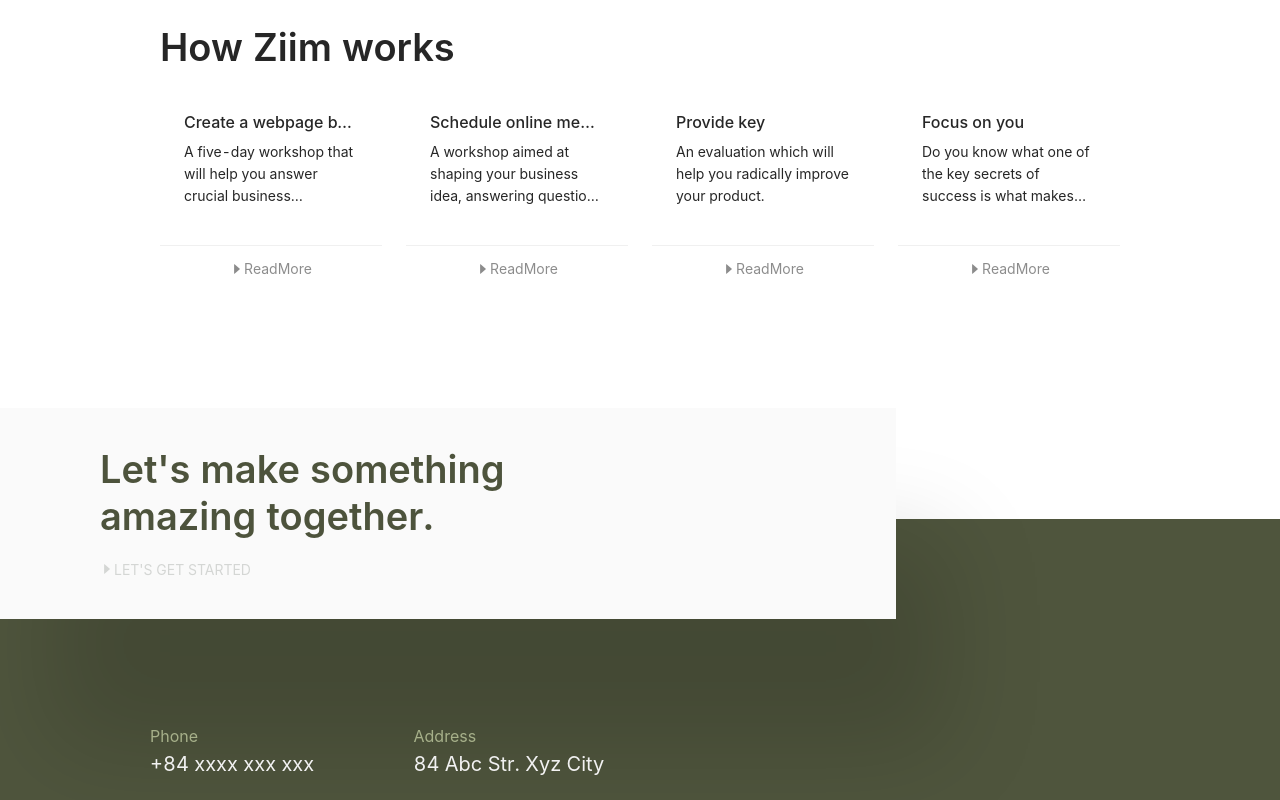
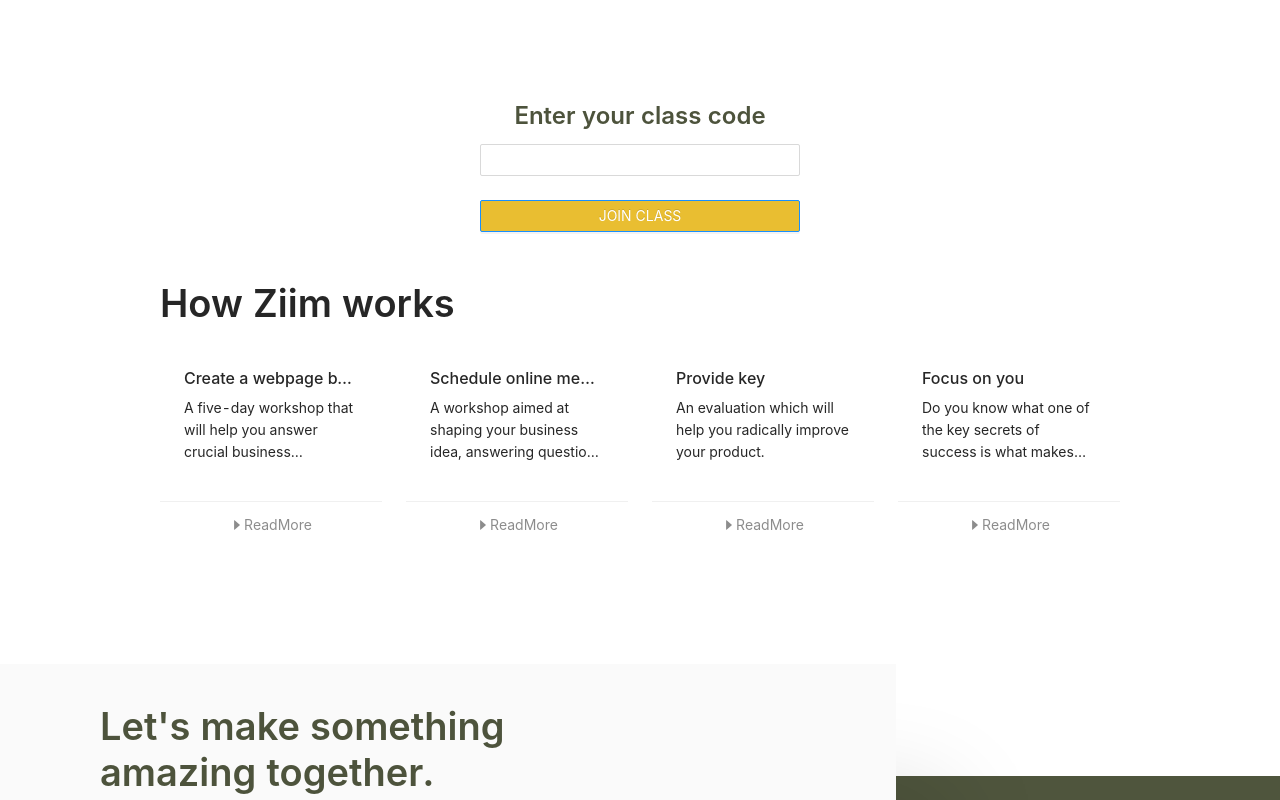
Before and after one commit to danghung97/ziim-hackcovy-client, a React (Create React App) app: page /confirm in a window 1280 px wide. Shown: the top 800 px of the page. Built offline with nearby package versions, Linux system fonts and the light colour scheme.

Commit message:
* add confirm code page

```diff
--- a/src/App.tsx
+++ b/src/App.tsx
@@ -5,6 +5,7 @@
 import "antd/dist/antd.css";
 import FooterZiim from "./component/footer/footer";
 import PageFinished from "./components/userPage";
+import ConfirmCode from "./components/confirmCode";
 
 function App() {
 	return (
@@ -16,6 +17,7 @@
 					<Route exact path="/" component={Home} />
 					<Route path="/create_page" component={CreatePage} />
 					<Route path="/page/:pageId" component={PageFinished} />
+					<Route path="/confirm" component={ConfirmCode} />
 				</Switch>
 			</div>
 			<FooterZiim />
--- /dev/null
+++ b/src/components/confirmCode/index.tsx
@@ -0,0 +1,67 @@
+import React from "react";
+import { Row, Col, Form, Button, Input } from "antd";
+import Title from "antd/lib/typography/Title";
+
+function ConfirmCode() {
+	const validateMessages = {
+		required: "${name} is required!",
+		types: {
+			email: "'${label}' is not validate email!",
+			number: "'${label}' is not a validate number!",
+		},
+		number: {
+			range: "'${label}' must be between ${min} and ${max}",
+		},
+	};
+
+	const onFinish = (values) => {
+		alert(JSON.stringify(values));
+	};
+
+	return (
+		<Row
+			style={{
+				paddingTop: 100,
+			}}
+		>
+			<Col span={9} />
+			<Col span={6}>
+				<Row justify="center" align="middle">
+					<Title
+						style={{
+							color: "#4D533C",
+						}}
+						level={3}
+					>
+						Enter your class code
+					</Title>
+					<Form
+						validateMessages={validateMessages}
+						onFinish={onFinish}
+						style={{
+							width: "100%",
+						}}
+					>
+						<Form.Item name="Code" rules={[{ required: true }]}>
+							<Input />
+						</Form.Item>
+						<Form.Item>
+							<Button
+								type="primary"
+								htmlType="submit"
+								block
+								style={{
+									backgroundColor: "#E9BE31",
+								}}
+							>
+								JOIN CLASS
+							</Button>
+						</Form.Item>
+					</Form>
+				</Row>
+			</Col>
+		</Row>
+	);
+}
+
+export default ConfirmCode;
```
